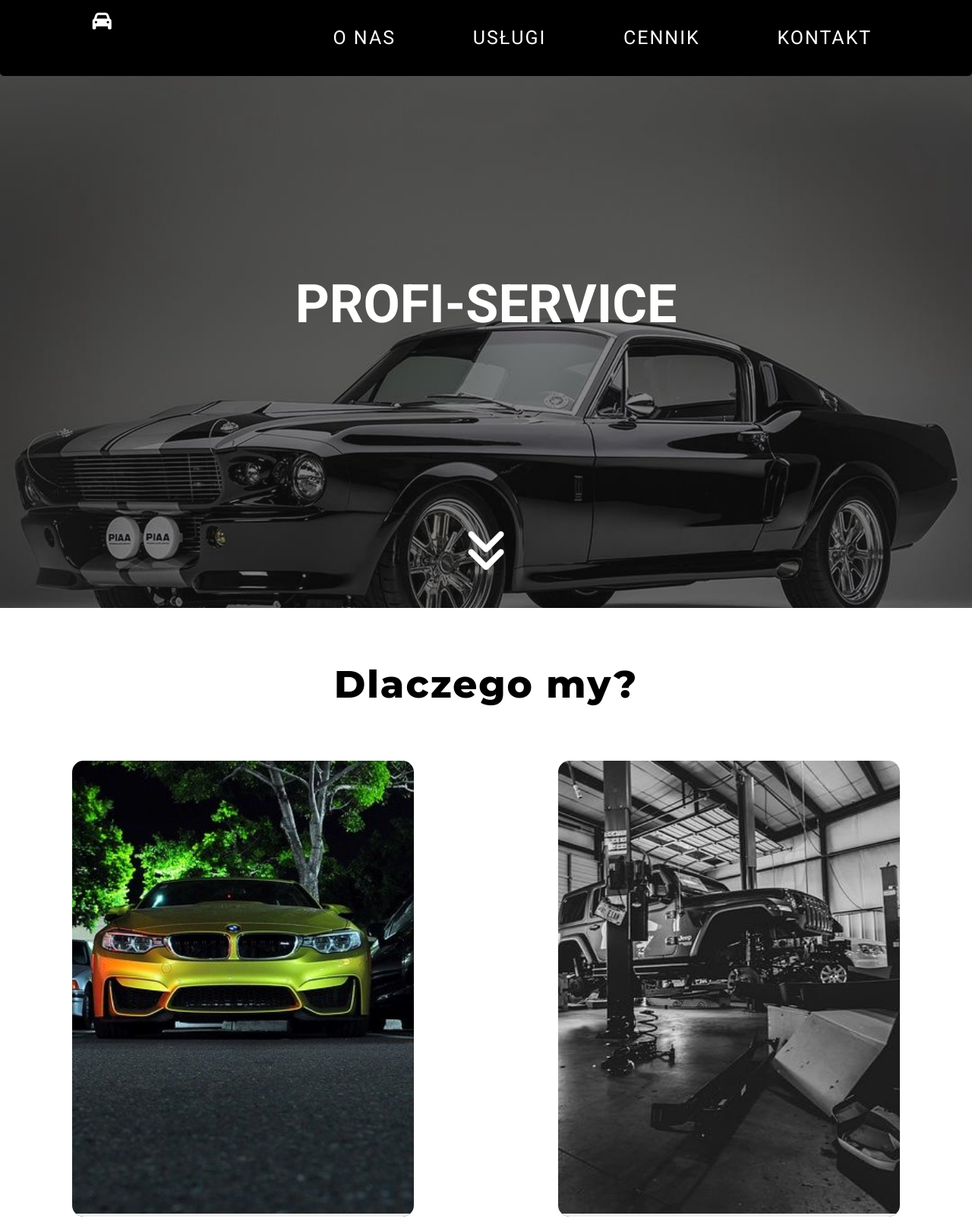
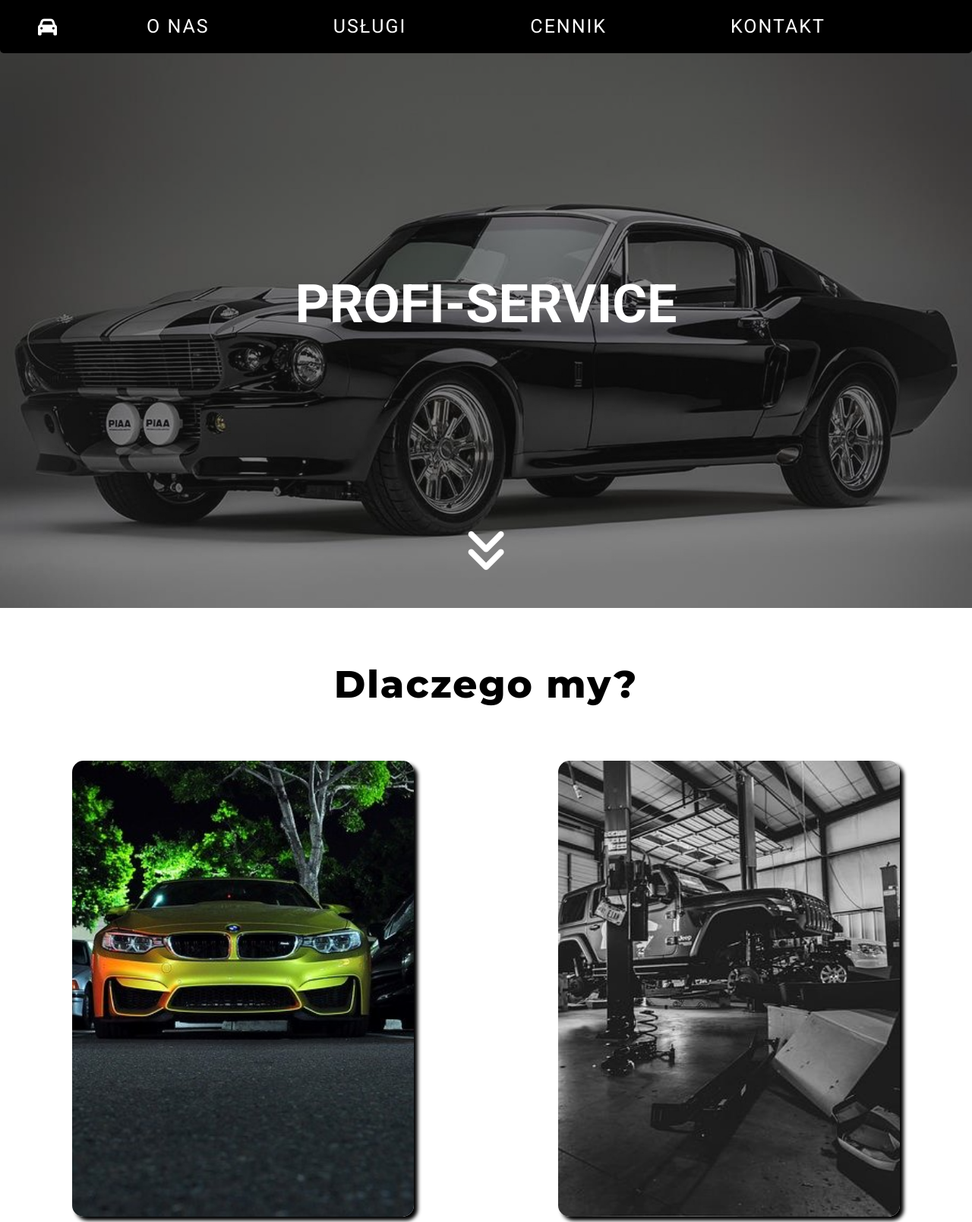
Before and after one commit to Dawdol135711/Car-Repair-shop, a plain HTML site: page index.html in a window 1280 px wide. Shown: the top 1608 px of the page at 76% size. Drawn offline with Linux system fonts and the light colour scheme.

Commit message:
Some cosmetic changes and added next section structure

```diff
--- a/index.html
+++ b/index.html
@@ -52,11 +52,17 @@
 		<div class="wrapper">
 			<div class="wrapper__h1">Dlaczego my?</div>
 			<section class="wrapper__section">
-				<div class="wrapper__section__card wrapper__section__card--1"><p class="wrapper__section__card__description">Lorem ipsum dolor sit, amet consectetur adipisicing elit. Impedit labore magnam consequuntur aperiam adipisci quis iste debitis cupiditate dignissimos non commodi, beatae laudantium sed nihil, nisi perspiciatis expedita dolore totam!</p><button></button></div>
-				<div class="wrapper__section__card wrapper__section__card--2"><p class="wrapper__section__card__description">Lorem ipsum dolor sit, amet consectetur adipisicing elit. Impedit labore magnam consequuntur aperiam adipisci quis iste debitis cupiditate dignissimos non commodi, beatae laudantium sed nihil, nisi perspiciatis expedita dolore totam!</p><button></button></div>
-				<div class="wrapper__section__card wrapper__section__card--3"><p class="wrapper__section__card__description">Lorem ipsum dolor sit, amet consectetur adipisicing elit. Impedit labore magnam consequuntur aperiam adipisci quis iste debitis cupiditate dignissimos non commodi, beatae laudantium sed nihil, nisi perspiciatis expedita dolore totam!</p><button></button></div>
+				<div class="wrapper__section__card wrapper__section__card--1"><p class="wrapper__section__card__description">Lorem ipsum dolor sit, amet consectetur adipisicing elit. Impedit labore magnam consequuntur aperiam adipisci quis iste debitis cupiditate dignissimos non commodi, beatae laudantium sed nihil, nisi perspiciatis expedita dolore totam!</p></div>
+				<div class="wrapper__section__card wrapper__section__card--2"><p class="wrapper__section__card__description">Lorem ipsum dolor sit, amet consectetur adipisicing elit. Impedit labore magnam consequuntur aperiam adipisci quis iste debitis cupiditate dignissimos non commodi, beatae laudantium sed nihil, nisi perspiciatis expedita dolore totam!</p></div>
+				<div class="wrapper__section__card wrapper__section__card--3"><p class="wrapper__section__card__description">Lorem ipsum dolor sit, amet consectetur adipisicing elit. Impedit labore magnam consequuntur aperiam adipisci quis iste debitis cupiditate dignissimos non commodi, beatae laudantium sed nihil, nisi perspiciatis expedita dolore totam!</p></div>
 			</section>
-			<div class="wrapper__services"></div>
+			<div class="wrapper__services">
+				<div class="wrapper__serives__section"><div class="wrapper__services__section__img"></div>
+					<div class="wrapper_services__section__info"></div>
+				</div>
+				<div class="wrapper__serives__section"><div class="wrapper__services__section__img"></div><div class="wrapper_services__section__info"></div></div>
+				<div class="wrapper__serives__section"><div class="wrapper__services__section__img"></div><div class="wrapper_services__section__info"></div></div>
+			</div>
 		</div>
 		<footer></footer>
 	</body>
--- a/main.scss
+++ b/main.scss
@@ -17,6 +17,7 @@ body {
 	border-radius: 0px 0px 5px 5px;
 
 	&__ul {
+		position: relative;
 		max-width: 1200px;
 		margin: auto;
 		display: flex;
@@ -24,6 +25,9 @@ body {
 		&__li {
 			list-style: none;
 			&--logo {
+				position: absolute;
+				top:0.4rem;
+				left:0.5rem;
 				color: $text-color;
 				font-size: 4rem;
 				list-style: none;
@@ -37,7 +41,7 @@ body {
 				color: $text-color;
 				font-size: 2.5rem;
 				padding: 2rem 1rem;
-				line-height: 6rem;
+				line-height: 3rem;
 				text-decoration: none;
 				text-transform: uppercase;
 				font-family: "roboto";
@@ -56,7 +60,7 @@ body {
 	background-size: cover;
 	background-repeat: no-repeat;
 	background-attachment: fixed;
-	background-position: 0px 0px;
+	background-position: 0px -150px;
 	display: flex;
 	justify-content: center;
 	align-items: center;
@@ -113,6 +117,7 @@ body {
 			background-size: cover;
 			background-position: center;
 			border-radius: 15px;
+			box-shadow: 5px 5px 5px;
 			overflow: hidden;
 			&--1 {
 				background-image: url(/img/car-gbce2eb509_640.jpg);
@@ -137,8 +142,8 @@ body {
 				letter-spacing: 1px;
 				line-height: 3rem;
 				background-color: rgba(0, 0, 0, 0.5);
-				clip-path: circle(0 at 50% 50%);
-				transition: clip-path 0.8s;
+				clip-path: circle(0 at 50% 0%);
+				transition: clip-path 1s;
 			}
 		}
 		&__card:hover > .wrapper__section__card__description{
```
Also changed, not shown: css/main.css, 1 other file.
